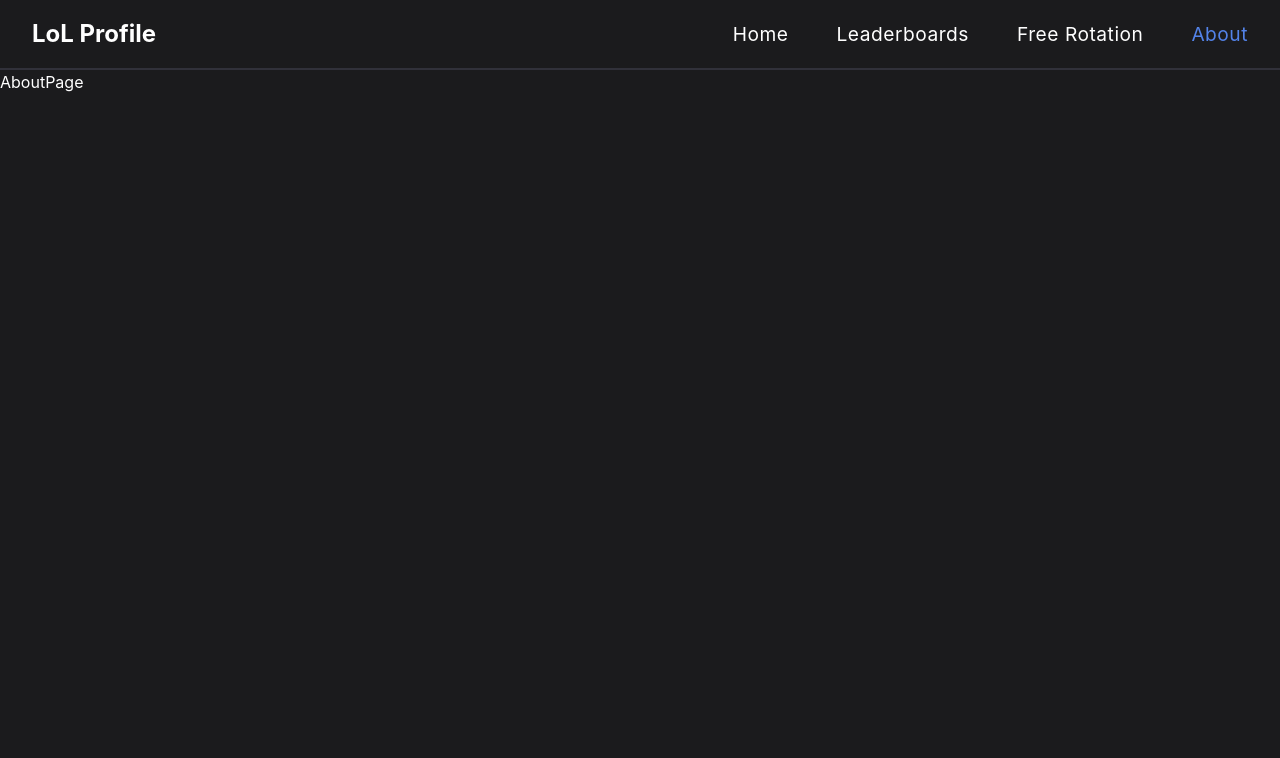
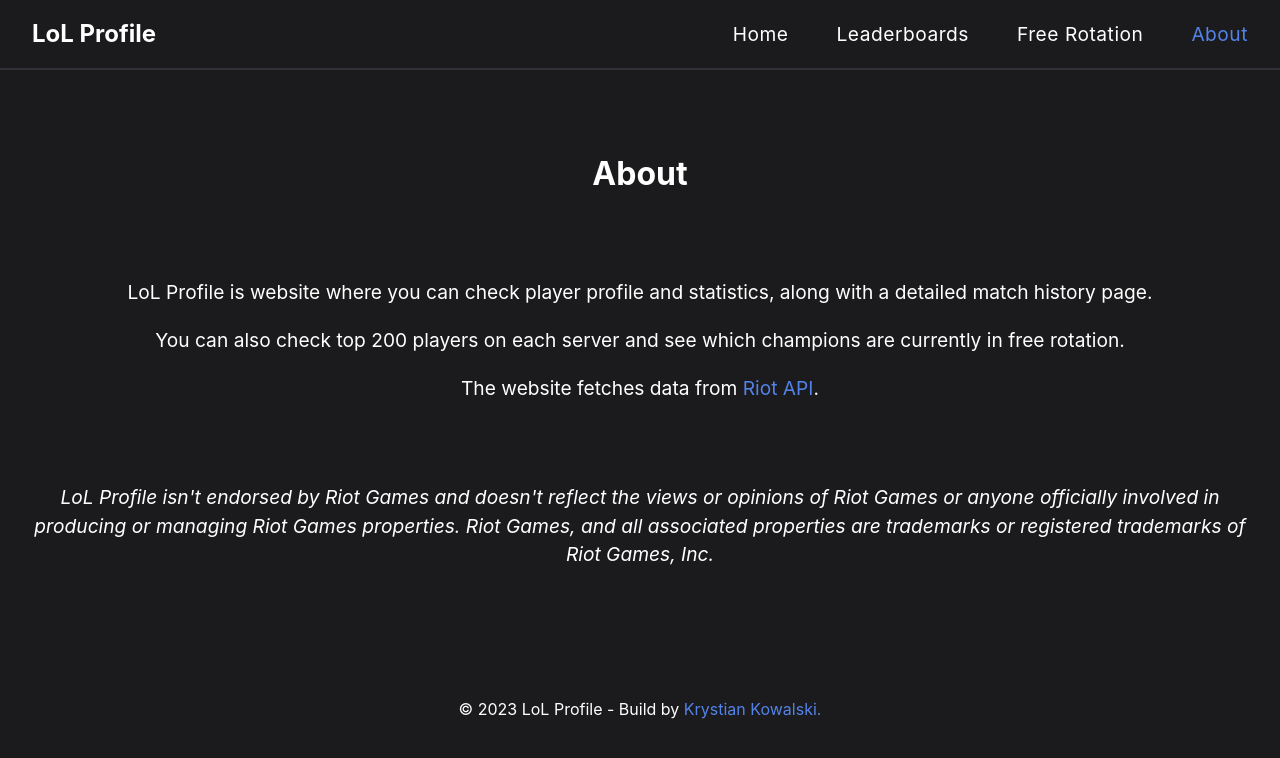
Before and after one commit to Krycha94/lol-profile, a React (Vite) app: page /about in a window 1280 px wide. Shown: the top 758 px of the page. Built offline with nearby package versions, Linux system fonts and the light colour scheme.

Commit message:
Create About component

```diff
--- /dev/null
+++ b/src/components/About/About.module.scss
@@ -0,0 +1,50 @@
+@use "../../styles/breakpoints" as b;
+@use "../../styles/variables" as v;
+
+.about {
+	padding: 5rem 2rem;
+	@include b.breakpoint(xl) {
+		padding: 5rem 0;
+	}
+
+	&__title {
+		text-align: center;
+		font-size: 2rem;
+	}
+
+	&__desc {
+		margin: 5rem 0 3rem;
+		text-align: center;
+
+		p {
+			font-size: 1rem;
+			margin-bottom: 1rem;
+			@include b.breakpoint(md) {
+				font-size: 1.2rem;
+				margin-bottom: 1.2rem;
+			}
+			@include b.breakpoint(xl) {
+				font-size: 1.4rem;
+				margin-bottom: 2rem;
+			}
+		}
+
+		a {
+			color: v.$color-victory-light;
+		}
+	}
+
+	&__policies {
+		font-style: italic;
+		margin-top: 5rem;
+	}
+
+	&__footer {
+		width: 100%;
+		text-align: center;
+
+		a {
+			color: v.$color-victory-light;
+		}
+	}
+}
--- /dev/null
+++ b/src/components/About/About.tsx
@@ -0,0 +1,42 @@
+import styles from "./About.module.scss";
+
+const About = () => {
+	return (
+		<>
+			<section className={styles.about}>
+				<h2 className={styles.about__title}>About</h2>
+				<div className={styles.about__desc}>
+					<p>
+						LoL Profile is website where you can check player profile and
+						statistics, along with a detailed match history page.
+					</p>
+					<p>
+						You can also check top 200 players on each server and see which
+						champions are currently in free rotation.
+					</p>
+					<p>
+						The website fetches data from{" "}
+						<a href="https://developer.riotgames.com/" target={"_blank"}>
+							Riot API
+						</a>
+						.
+					</p>
+					<p className={styles.about__policies}>
+						LoL Profile isn't endorsed by Riot Games and doesn't reflect the
+						views or opinions of Riot Games or anyone officially involved in
+						producing or managing Riot Games properties. Riot Games, and all
+						associated properties are trademarks or registered trademarks of
+						Riot Games, Inc.
+					</p>
+				</div>
+			</section>
+			<footer className={styles.about__footer}>
+				<span>© {new Date().getFullYear()} LoL Profile - Build by </span>
+				<a href="https://github.com/Krycha94" target={"_blank"}>
+					Krystian Kowalski.
+				</a>
+			</footer>
+		</>
+	);
+};
+export default About;
--- a/src/pages/AboutPage.tsx
+++ b/src/pages/AboutPage.tsx
@@ -1,6 +1,6 @@
+import About from "../components/About/About";
+
 const AboutPage = () => {
-  return (
-    <div>AboutPage</div>
-  )
-}
-export default AboutPage
+	return <About />;
+};
+export default AboutPage;
```
